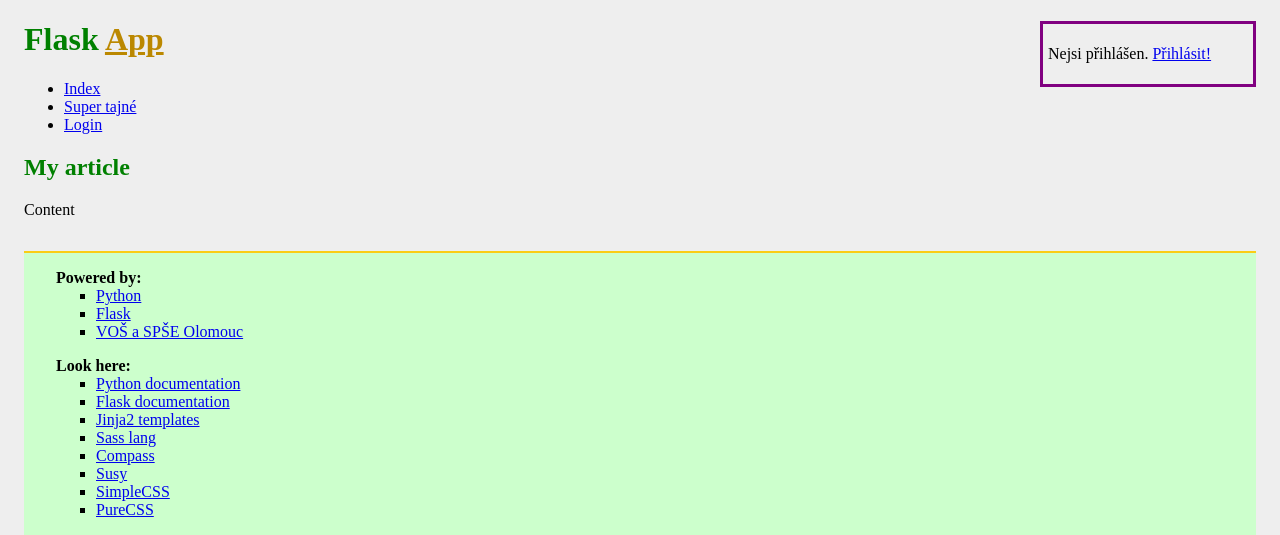
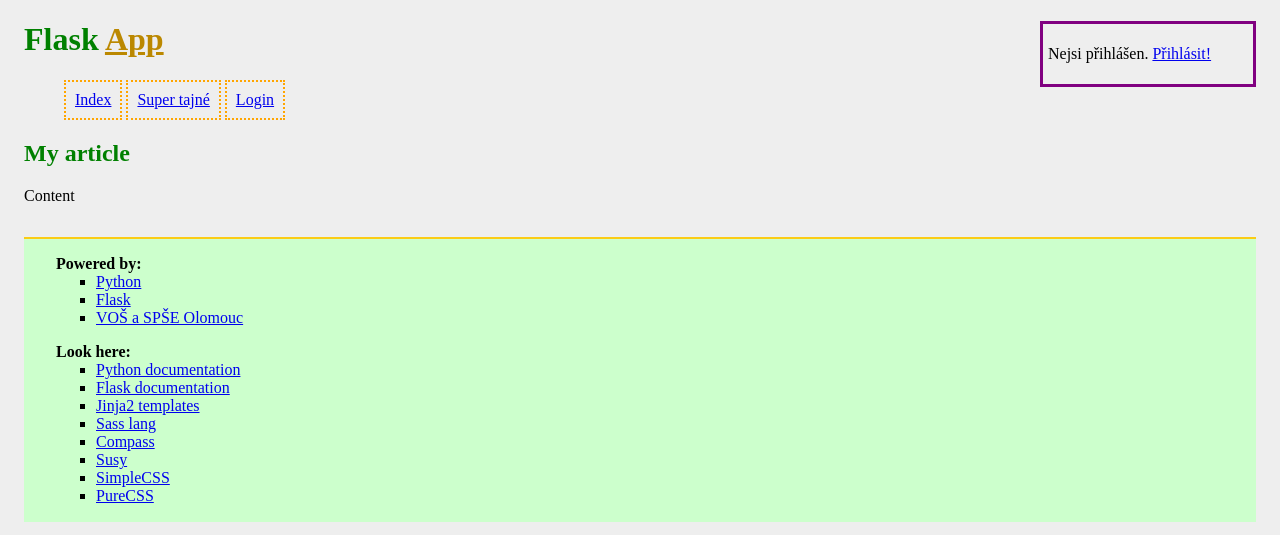
Before and after one commit to Aklepop/telocvicna, a Flask app: page / in a window 1280 px wide. Shown: the top 535 px of the page. Run offline with Flask 2, Linux system fonts and the light colour scheme.

Commit message:
přesměrování při přihlášení

```diff
--- a/webface/static/styles.css
+++ b/webface/static/styles.css
@@ -37,6 +37,19 @@ dd {
     color: orange;
 }
 
+.hlmenu li {
+    display: inline-block;
+}
+.hlmenu li a {
+    display: block;
+    padding: 9px;
+    border: 2px dotted orange;
+}
+.hlmenu li a:href {
+    background-color: orange;
+    border-width: 0px;
+}
+
 .jmeno {
     width: 200px;
     float: right;
--- a/webface/views.py
+++ b/webface/views.py
@@ -29,14 +29,17 @@ pwhash['katka'] = 'pbkdf2:sha1:1000$2zq2mD5B$66bcce17e76eb41597432d8d603f7cdd6b4
 def login_post():
     jmeno = request.form.get('jmeno')
     heslo = request.form.get('heslo')
-    print(jmeno, heslo)
+    next = request.args.get('next')
     if check_password_hash(str(pwhash.get(jmeno)), heslo):
         session['jmeno'] = jmeno
         flash('Úspěšně jsi se přihlásil.', 'zelena')
-        return redirect(url_for('index'))
+        return redirect(next or url_for('index'))
     else:
         flash('chybné jméno nebo heslo', 'cervena')
-        return redirect(url_for('login'))
+        if next:
+            return redirect(url_for('login', next=next))
+        else:
+            return redirect(url_for('login'))
 
 
 @app.route('/logout/', methods=['GET'])
@@ -51,7 +54,7 @@ def tajne():
         return render_template('tajne.html')
     else:
         flash('Tato stránka je jen pro přihlášené.', 'oranzova')
-        return redirect(url_for('login'))
+        return redirect(url_for('login', next=request.full_path))
 
 
 @app.errorhandler(404)
```
